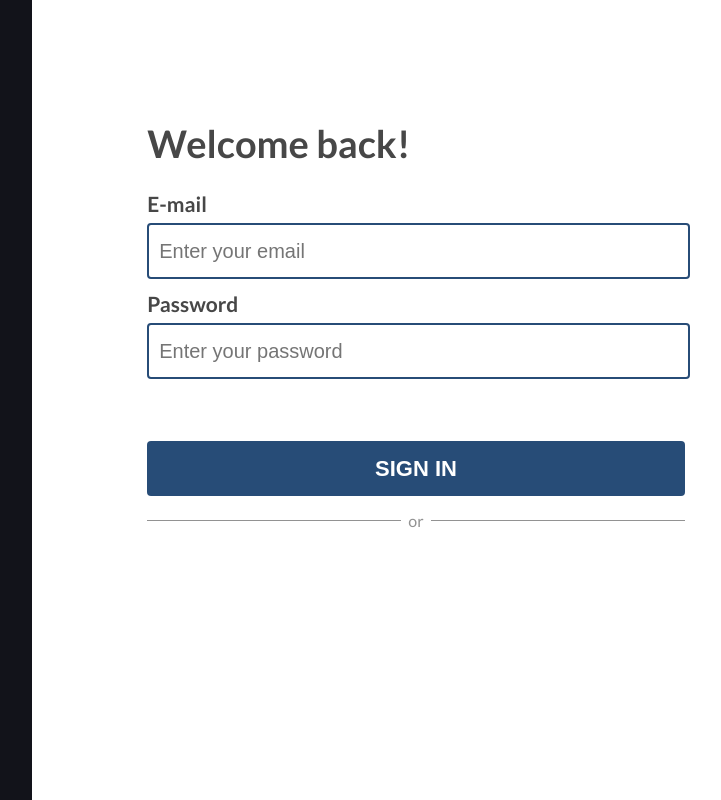
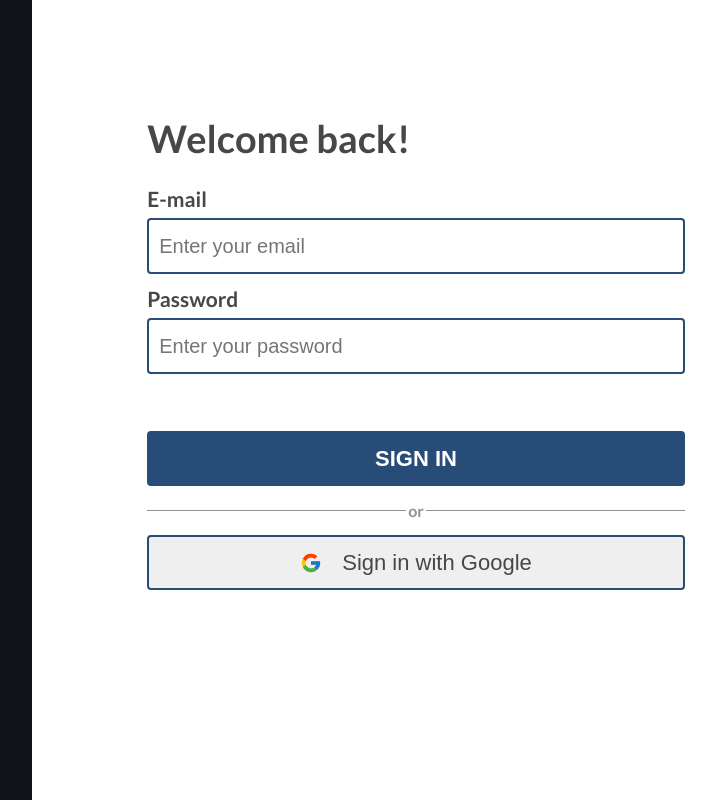
Before and after one commit to cslabiano/SchoHub, a React (Create React App) app in the folder frontend/: page / in a window 1280 px wide. Shown: the whole page, without its empty margins (480-1201 px from the left). Built offline with nearby package versions, Linux system fonts and the light colour scheme.

Commit message:
feat: add sign in with google button

```diff
--- a/frontend/package.json
+++ b/frontend/package.json
@@ -8,6 +8,7 @@
     "@testing-library/user-event": "^13.5.0",
     "react": "^18.2.0",
     "react-dom": "^18.2.0",
+    "react-icons": "^5.0.1",
     "react-router-dom": "^6.21.2",
     "react-scripts": "5.0.1",
     "react-toastify": "^9.1.3",
--- a/frontend/src/pages/authorization/authorizationStyle.module.css
+++ b/frontend/src/pages/authorization/authorizationStyle.module.css
@@ -27,7 +27,7 @@ html {
   display: flex;
   width: 70%;
   justify-content: center;
-  height: 80vh;
+  height: 85vh;
   flex-direction: column;
 }
 
@@ -43,7 +43,7 @@ input {
   border-width: 2px;
   border-radius: 4px;
   font-size: 20px;
-  width: 98%;
+  width: 97%;
   height: 50px;
   margin-top: 7px;
   margin-bottom: 7px;
@@ -64,6 +64,7 @@ input {
 }
 
 .word {
-  margin: 0 7px;
+  margin: 0 2px;
   color: #929292;
+  font-weight: bold;
 }
--- a/frontend/src/pages/authorization/login.js
+++ b/frontend/src/pages/authorization/login.js
@@ -2,6 +2,7 @@ import React, { useState } from "react";
 import { useNavigate } from "react-router-dom";
 import { toast } from "react-toastify";
 import styles from "./authorizationStyle.module.css";
+import { FcGoogle } from "react-icons/fc";
 
 const LogIn = () => {
   //added use states
@@ -133,7 +134,7 @@ const LogIn = () => {
                   width: "100%",
                   alignItems: "center",
                   borderRadius: "4px",
-                  marginTop: "50px",
+                  marginTop: "45px",
                 }}
               >
                 SIGN IN
@@ -144,6 +145,43 @@ const LogIn = () => {
               <div className={styles.word}>or</div>
               <div className={styles.line}></div>
             </div>
+            <div>
+              <button
+                type="button"
+                className="btn btn-primary"
+                style={{
+                  display: "flex",
+                  color: "#474747",
+                  border: "solid",
+                  borderColor: "#274c77",
+                  borderWidth: "2px",
+                  fontSize: "22px",
+                  height: "55px",
+                  width: "100%",
+                  justifyContent: "center",
+                  alignItems: "center",
+                  borderRadius: "4px",
+                }}
+              >
+                <div
+                  style={{
+                    display: "flex",
+                    alignItems: "center",
+                    gap: "20px",
+                  }}
+                >
+                  <div
+                    style={{
+                      display: "flex",
+                      alignItems: "center",
+                    }}
+                  >
+                    <FcGoogle />
+                  </div>
+                  Sign in with Google
+                </div>
+              </button>
+            </div>
           </div>
         </div>
       </div>
```
Also changed, not shown: 1 other file (tests, documents, lock files or other folders).
